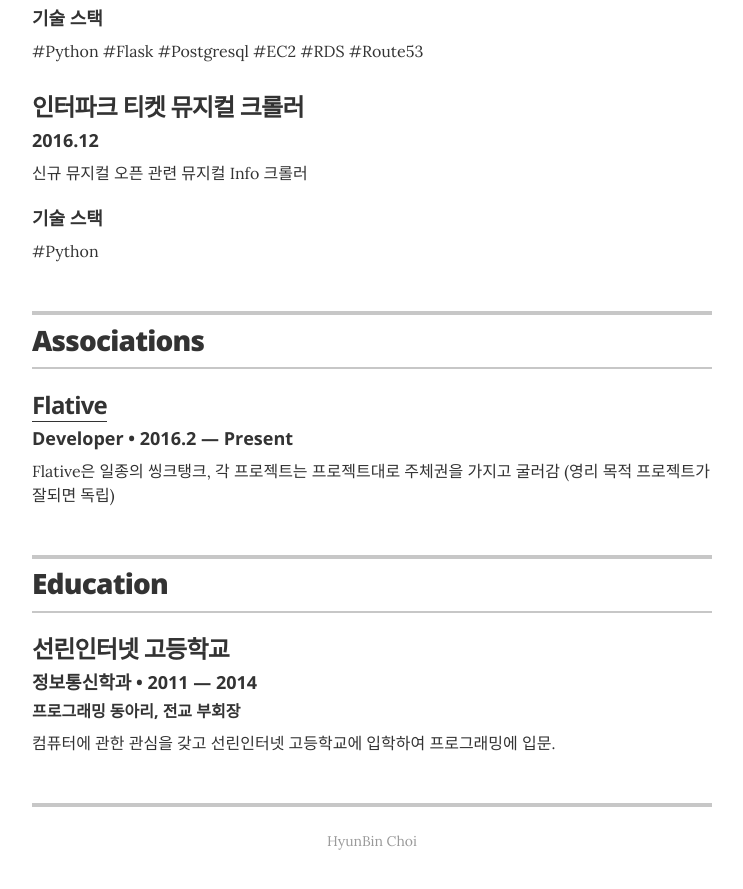
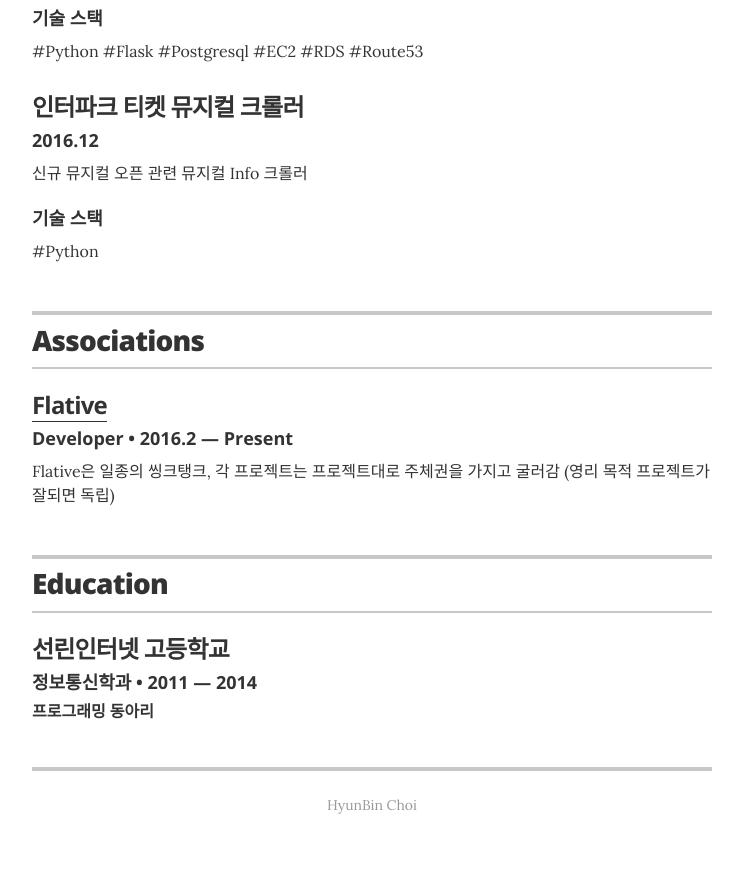
Before and after one commit to bingl2/resume, a Jekyll site: the page built from index.html, in a window 1280 px wide and 900 px high, scrolled down 2775 px. Shown: the top 889 px of the window, without its empty margins (268-1011 px from the left). Built offline with Jekyll 4.4.1, drawn with Linux system fonts in a browser that asks for light colours; after the commit the page ends 3639 px from its top, so only the background shows below that.

Commit message:
학력 정리

```diff
--- a/_data/education.yml
+++ b/_data/education.yml
@@ -1,12 +1,4 @@
-# Degree
 - degree: 정보통신학과
   uni: 선린인터넷 고등학교
   year: 2011 &mdash; 2014
-  awards: 프로그래밍 동아리, 전교 부회장
-  summary: 컴퓨터에 관한 관심을 갖고 선린인터넷 고등학교에 입학하여 프로그래밍에 입문.
-
-# - degree: HighSchool graduate, Information Communication major
-#   uni: Sunrin Internet HighSchool
-#   year: 2011 &mdash; 2014
-#   awards: Student Vice-Chairman, Programming Club
-#   summary: If you had any meaningful roles at college, feel free to write about them here
+  awards: 프로그래밍 동아리
```
